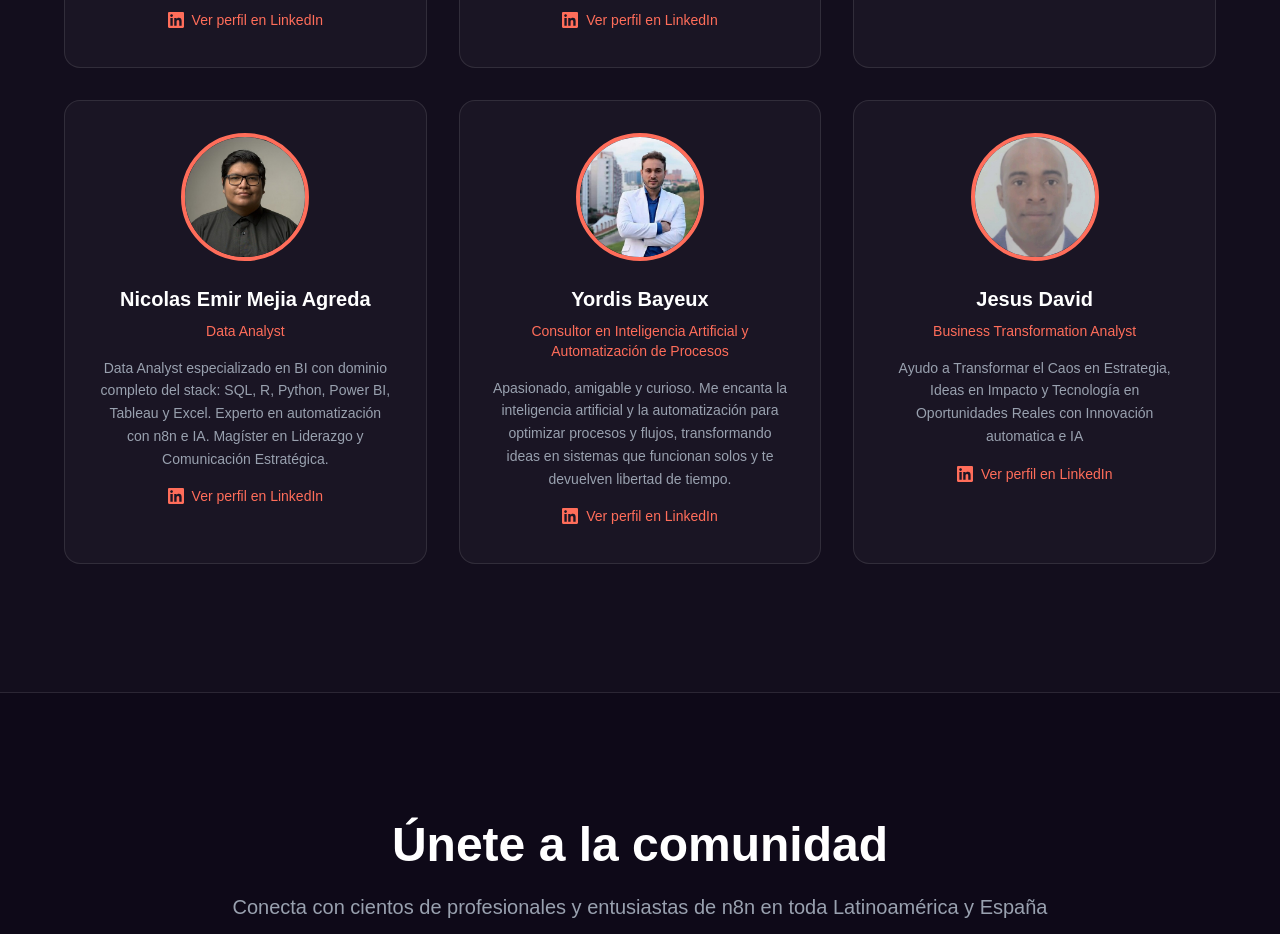
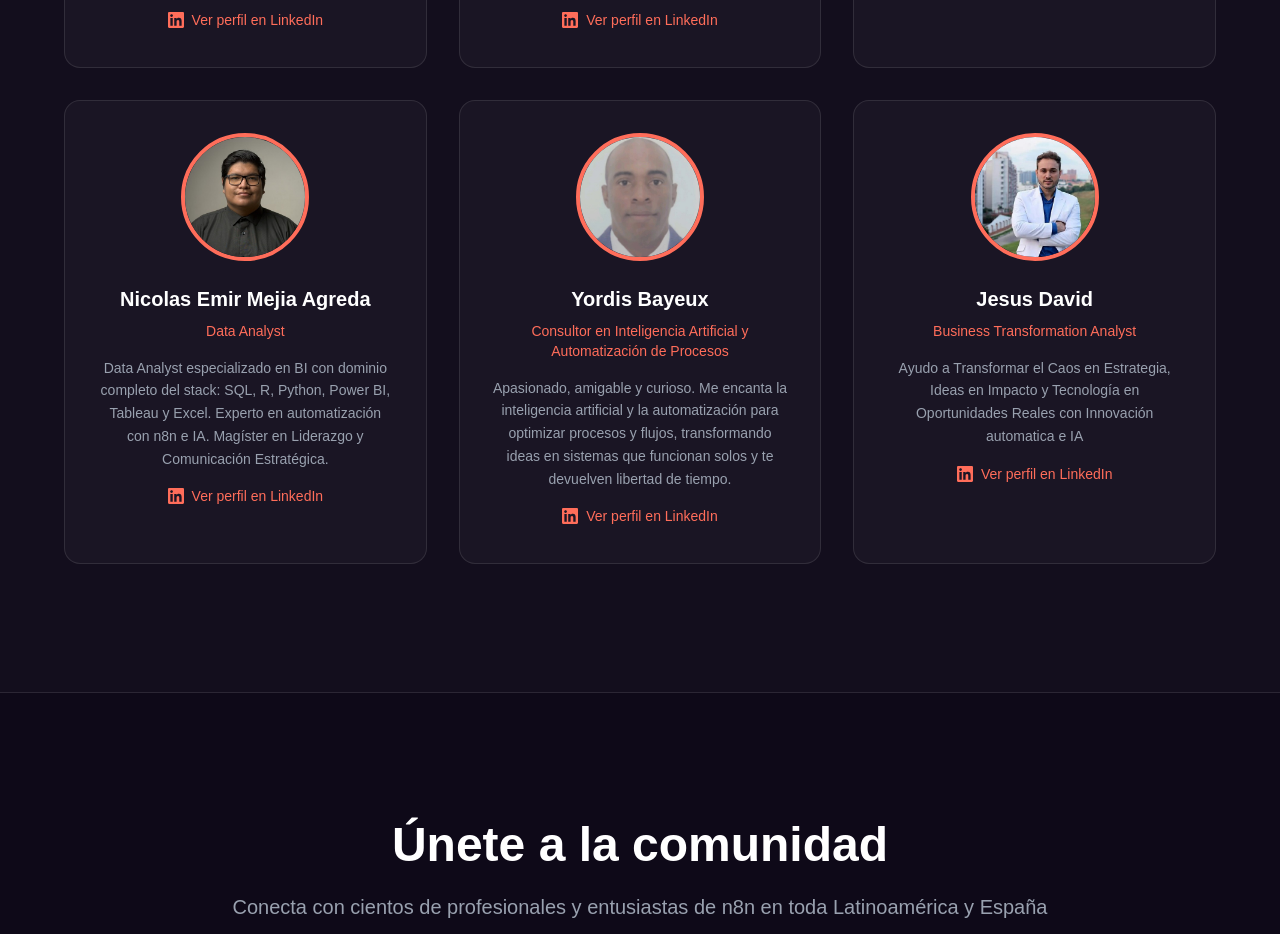
Before and after one commit to benjaminheredia1/n8n-ladingpage, a Next.js app: page / in a window 1280 px wide. Shown: the part 3380-4314 px from the top of the page. Built offline with nearby package versions, Linux system fonts and the light colour scheme.

Commit message:
(fix) solucion del problema de la imagen

```diff
--- a/src/app/page.tsx
+++ b/src/app/page.tsx
@@ -47,7 +47,7 @@ export default function Home() {
       role: "Consultor en Inteligencia Artificial y Automatización de Procesos",
       description: "Apasionado, amigable y curioso. Me encanta la inteligencia artificial y la automatización para optimizar procesos y flujos, transformando ideas en sistemas que funcionan solos y te devuelven libertad de tiempo.",
       linkedin: "https://www.linkedin.com/in/jesusdavidpater/",
-      image: "/jesus.png",
+      image: "/yordis.png",
     },
 
     {
@@ -55,7 +55,7 @@ export default function Home() {
       role: "Business Transformation Analyst",
       description: "Ayudo a Transformar el Caos en Estrategia, Ideas en Impacto y Tecnología en Oportunidades Reales con Innovación automatica e IA",
       linkedin: "https://www.linkedin.com/in/electox/",
-      image: "/yordis.png",
+      image: "/jesus.png",
     },
 
   ];
```
